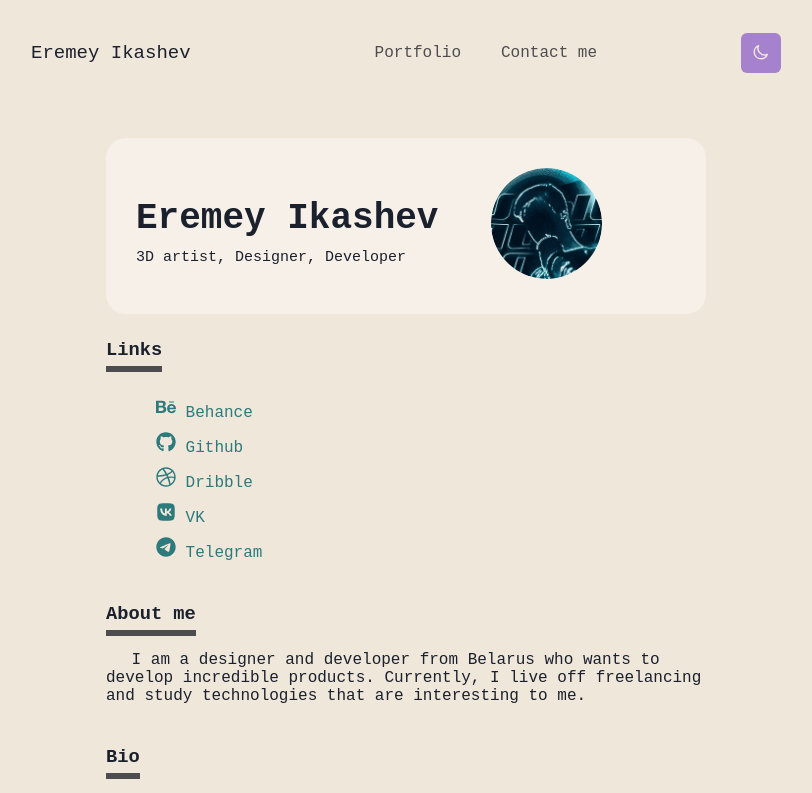
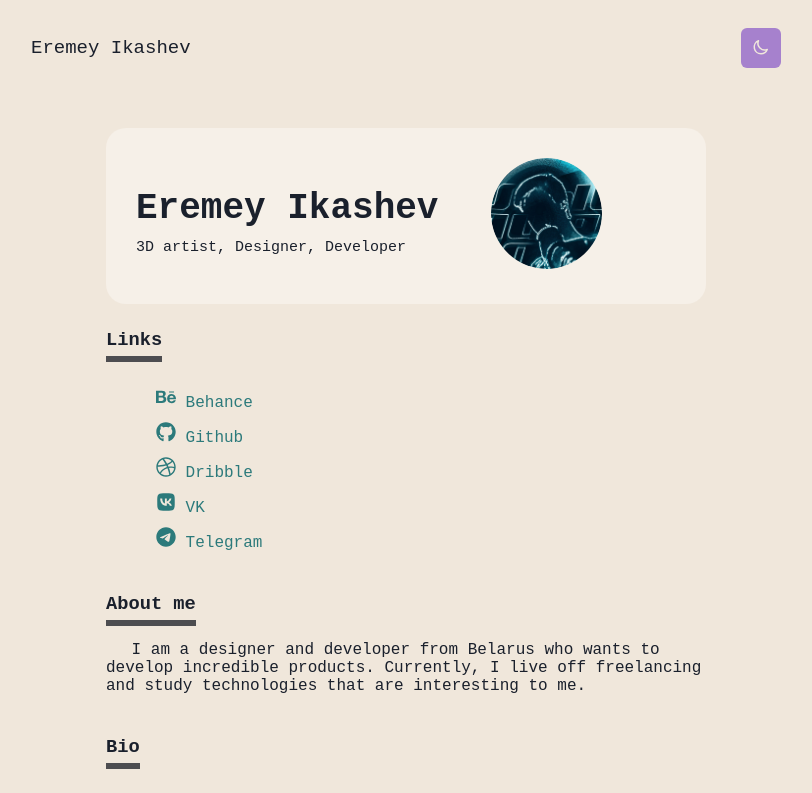
Before and after one commit to Forwall100/business-card-site, a Vue app: page / in a window 1280 px wide. Shown: the top 793 px of the page, without its empty margins (234-1046 px from the left). Built offline with nearby package versions, Linux system fonts and the light colour scheme; a web font is replaced by a local one.

Commit message:
remove links in header

```diff
--- a/src/App.vue
+++ b/src/App.vue
@@ -1,12 +1,6 @@
 <template>
   <header class="header">
     <a href="#" class="header__logo">Eremey Ikashev</a>
-    <nav class="header__nav">
-      <ul class="header__list">
-        <li class="header__item"><a href="#" class="header__link">Portfolio</a></li>
-        <li class="header__item"><a href="https://t.me/namename5" class="header__link">Contact me</a></li>
-      </ul>
-    </nav>
     <button v-if="lightMode" @click="lightMode = !lightMode" class="sun__button">
       <svg xmlns="http://www.w3.org/2000/svg" class="sun_icon" fill="none" viewBox="0 0 24 24" stroke="currentColor"
         stroke-width="2">
```
